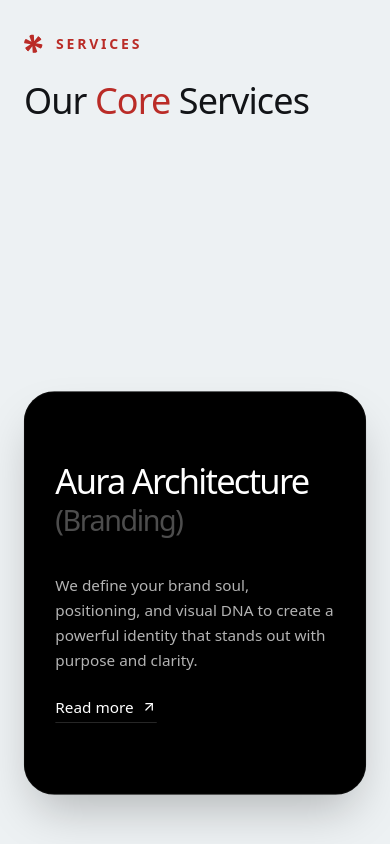
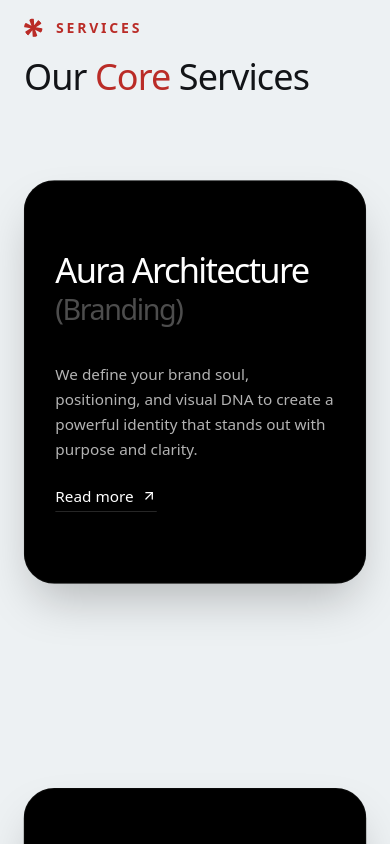
Before and after one commit to akashnegi62/watnidea, a Next.js app: page / in a window 390 px wide. Shown: the part 2920-3764 px from the top of the page. Built offline with nearby package versions, Linux system fonts and the light colour scheme.

Commit message:
Service Responsive

```diff
--- a/components/ServiceSec.tsx
+++ b/components/ServiceSec.tsx
@@ -61,17 +61,15 @@ const ServiceCard = ({ service, index }: { service: any; index: number }) => {
 
   return (
     <div
-      className="sticky top-0 h-screen flex items-center justify-start"
-      style={{ paddingTop: `calc(${index} * min(4vh, 40px))` }}
+      className="sticky top-0 min-h-[70vh] lg:min-h-[80vh] flex items-start justify-start pt-12 md:pt-20 lg:pt-24"
+      style={{ marginTop: `calc(${index} * min(2vh, 20px))` }}
     >
       <motion.div
         ref={cardRef}
         style={{ scale }}
         className="bg-black w-full h-auto min-h-[50vh] rounded-4xl md:rounded-[3rem] p-8 md:p-12 lg:p-16 flex flex-col justify-center shadow-2xl border border-white/5 gap-10 md:gap-20"
       >
-        {/* Top Content */}
         <div>
-          {/* Responsive Text Sizes */}
           <h2 className="text-white text-4xl sm:text-5xl md:text-7xl xl:text-8xl font-medium tracking-tighter leading-none">
             {service.title}
           </h2>
@@ -80,7 +78,6 @@ const ServiceCard = ({ service, index }: { service: any; index: number }) => {
           </h3>
         </div>
 
-        {/* Bottom Content */}
         <div className="flex flex-col gap-8 md:gap-10">
           <div className="flex flex-col xl:flex-row xl:items-end justify-between gap-6 xl:gap-8">
             <div className="flex items-start gap-3 md:gap-4 max-w-xl">
@@ -102,10 +99,9 @@ const ServiceCard = ({ service, index }: { service: any; index: number }) => {
 
 export default function ServiceSec() {
   return (
-    <section className="bg-[#edf1f3] px-4 sm:px-6 pt-24 md:pt-32 min-h-screen">
-      {/* Services Header */}
+    <section className="bg-[#edf1f3] px-4 sm:px-6 pt-20 md:pt-28 min-h-screen">
       <div className="px-2 sm:px-6">
-        <div className="flex items-center gap-3 mb-6 md:mb-8">
+        <div className="flex items-center gap-3 mb-4 md:mb-6">
           <motion.div
             animate={{ rotate: [0, 180, 360] }}
             transition={{ duration: 6, repeat: Infinity, ease: "linear" }}
@@ -118,24 +114,20 @@ export default function ServiceSec() {
               className="w-5 h-5 md:w-6 md:h-6"
             />
           </motion.div>
-          <p className="text-(--highlight) font-semibold uppercase tracking-[0.2em] text-sm md:text-lg mb-0">
+          <p className="text-[#ba2c27] font-semibold uppercase tracking-[0.2em] text-sm md:text-lg mb-0">
             Services
           </p>
         </div>
         <h1 className="text-4xl sm:text-5xl md:text-6xl lg:text-[5.5rem] font-medium text-[#121417] tracking-tight leading-tight lg:leading-none">
-          Our <span className="text-(--highlight)">Core</span> Services
+          Our <span className="text-[#ba2c27]">Core</span> Services
         </h1>
       </div>
 
-      {/* Stacking Cards */}
-      <div className="flex flex-col mt-12 md:mt-0">
+      <div className="flex flex-col justify-start mt-6 md:mt-8">
         {SERVICES.map((service, index) => (
           <ServiceCard key={index} service={service} index={index} />
         ))}
       </div>
-
-      {/* Extra space at the bottom */}
-      <div className="h-[20vh] md:h-[30vh]" />
     </section>
   );
 }
```
